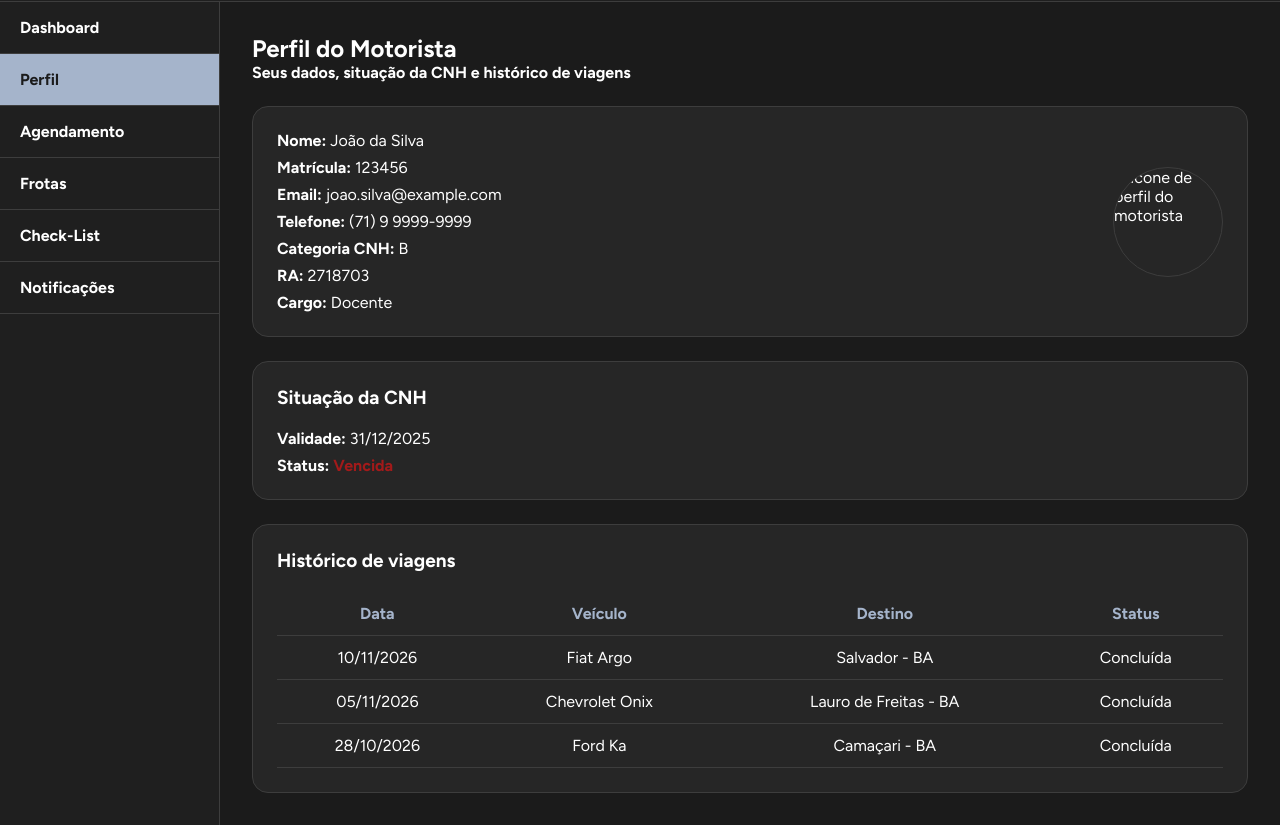
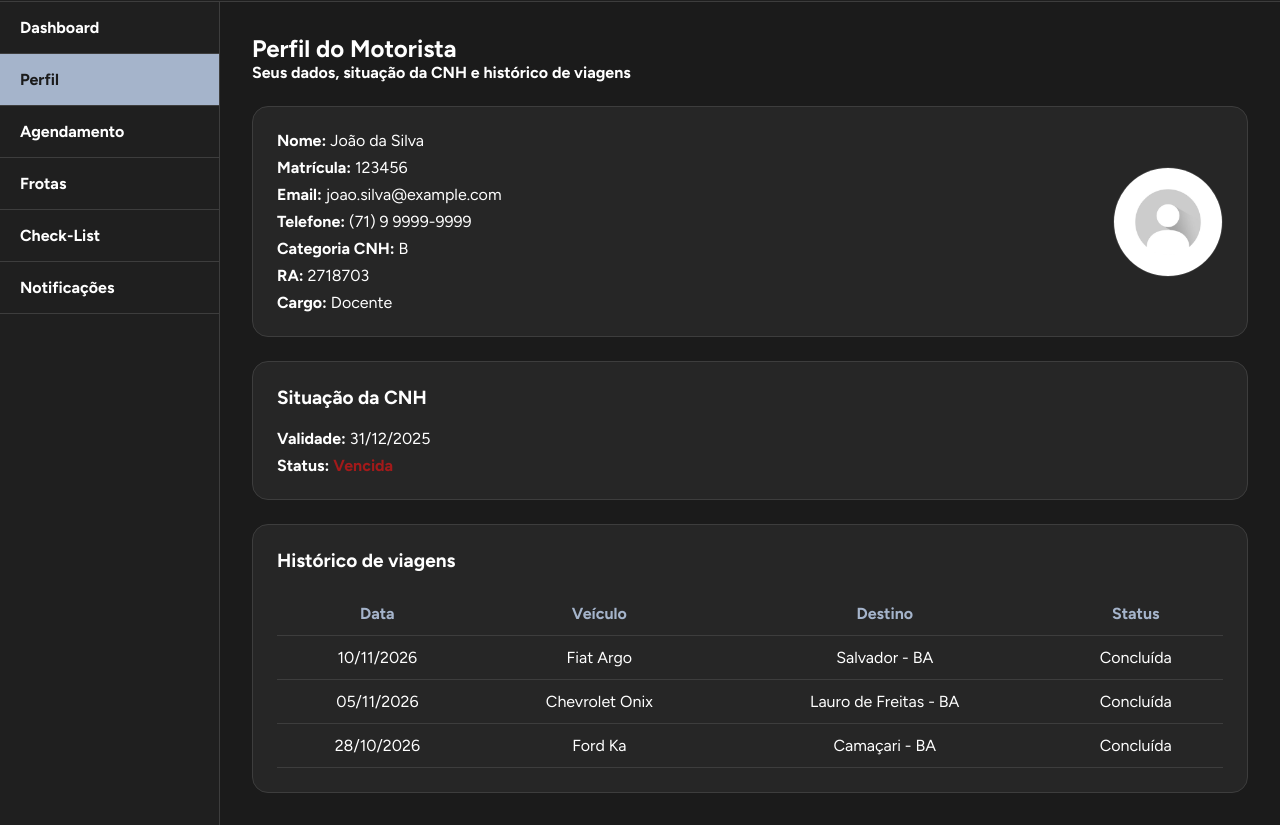
Before and after one commit to Route-Tech-System/RTS-Prototipo-Web, a plain HTML site: page perfilMotorista.html in a window 1280 px wide. Shown: the part 65-890 px from the top of the page. Drawn offline with Linux system fonts and the light colour scheme; the site is published under a folder, as on GitHub Pages, so addresses that start at the root find nothing.

Commit message:
Fix image source path in perfilMotorista.html

```diff
--- a/perfilMotorista.html
+++ b/perfilMotorista.html
@@ -47,7 +47,7 @@
                     <p><strong>Cargo:</strong> Docente</p>
                 </div>
                 <div class="foto-perfil">
-                    <img src="/../imagens/icon-perfil.jpg" alt="Ícone de perfil do motorista">
+                    <img src="imagens/icon-perfil.jpg" alt="Ícone de perfil do motorista">
                 </div>
             </section>
 
```
